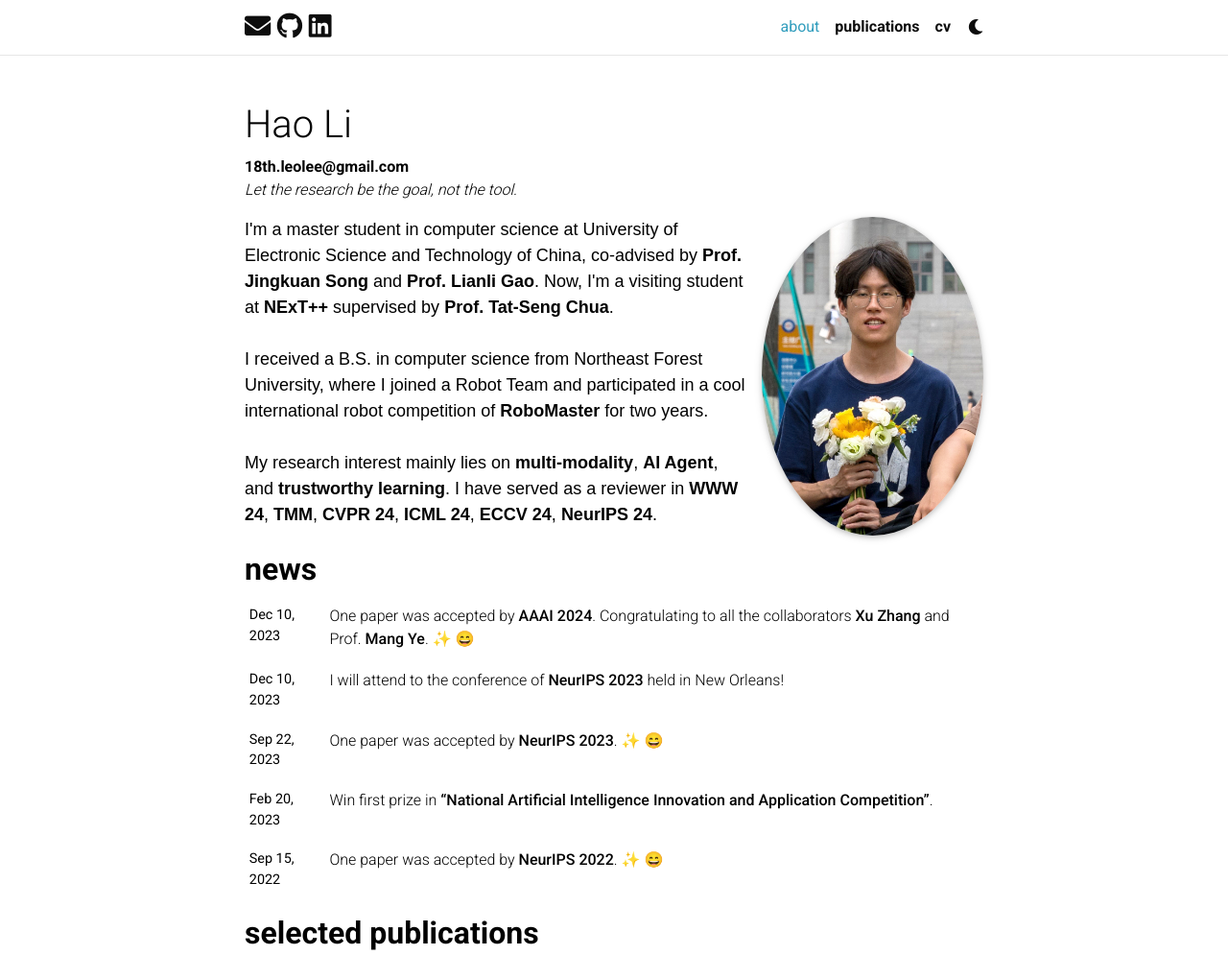
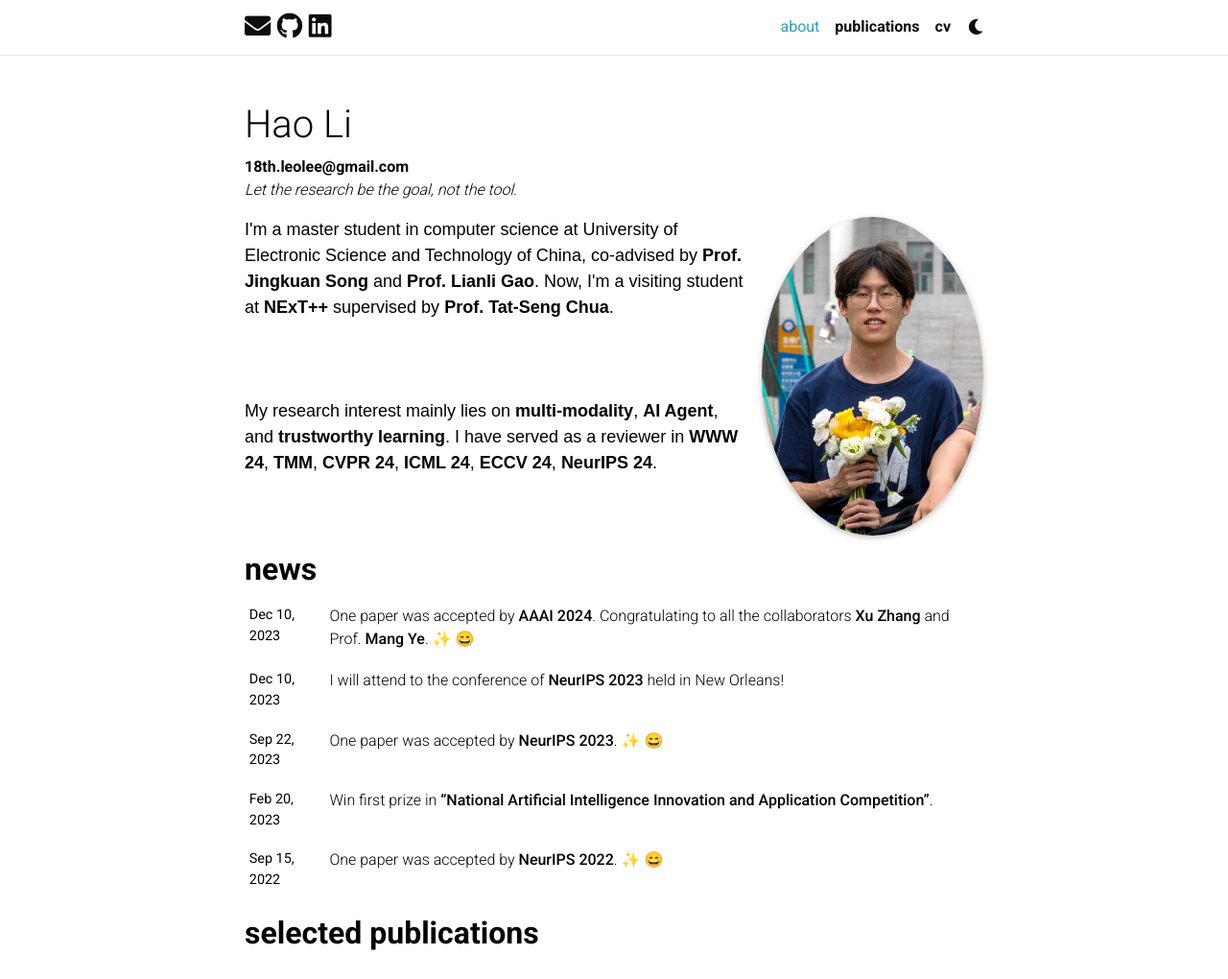
Before and after one commit to leolee99/leolee99.github.io, a Jekyll site: the page built from _pages/about.md, in a window 1280 px wide and 1218 px high, cut to the strip 0-1020 px from the top of the window. Shown: the whole strip at 96% size. Built offline with Jekyll 4.4.1, drawn with Linux system fonts in a browser that asks for light colours; full-size pictures stand in for the smaller copies a plugin makes; emoji names are drawn with the system emoji font; comment, search, counter and statistics services are not loaded; a style sheet for code colours, icons or effects is not loaded.

Commit message:
Update about.md

```diff
--- a/_pages/about.md
+++ b/_pages/about.md
@@ -30,7 +30,7 @@ social: false  # includes social icons at the bottom of the page
 <p style="font-family: Arial, sans-serif; font-size: 18px">I'm a master student in computer science at University of Electronic Science and Technology of China, co-advised by <a href="https://jingkuansong.github.io/" style="font-weight: bold;">Prof. Jingkuan Song</a> and <a href="https://lianligao.github.io/" style="font-weight: bold;">Prof. Lianli Gao</a>. Now, I'm a visiting student at <a href="https://www.nextcenter.org/" style="font-weight: bold;">NExT++</a> supervised by <a href="https://www.chuatatseng.com/" style="font-weight: bold;">Prof. Tat-Seng Chua</a>.
 <br>
 <br>
-I received a B.S. in computer science from Northeast Forest University, where I joined a Robot Team and participated in a cool international robot competition of <a href="https://leolee99.github.io/projects/RoboMaster/" style="font-weight: bold;">RoboMaster</a> for two years.
+<!-- I received a B.S. in computer science from Northeast Forest University, where I joined a Robot Team and participated in a cool international robot competition of <a href="https://leolee99.github.io/projects/RoboMaster/" style="font-weight: bold;">RoboMaster</a> for two years.  -->
 <br>
 <br>
 My research interest mainly lies on <span style="font-weight: bold;">multi-modality</span>, <span style="font-weight: bold;">AI Agent</span>, and <span style="font-weight: bold;">trustworthy learning</span>. I have served as a reviewer in <span style="font-weight: bold;">WWW 24</span>, <span style="font-weight: bold;">TMM</span>, <span style="font-weight: bold;">CVPR 24</span>, <span style="font-weight: bold;">ICML 24</span>, <span style="font-weight: bold;">ECCV 24</span>, <span style="font-weight: bold;">NeurIPS 24</span>.</p>
```
